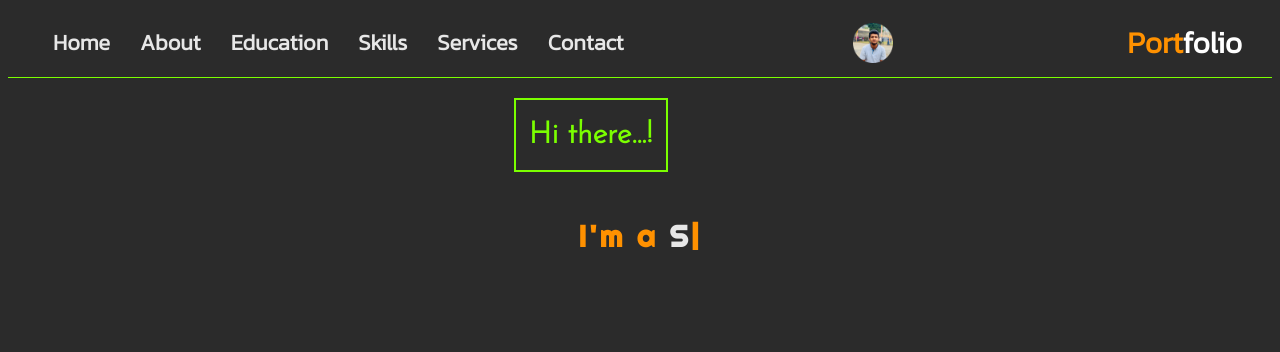
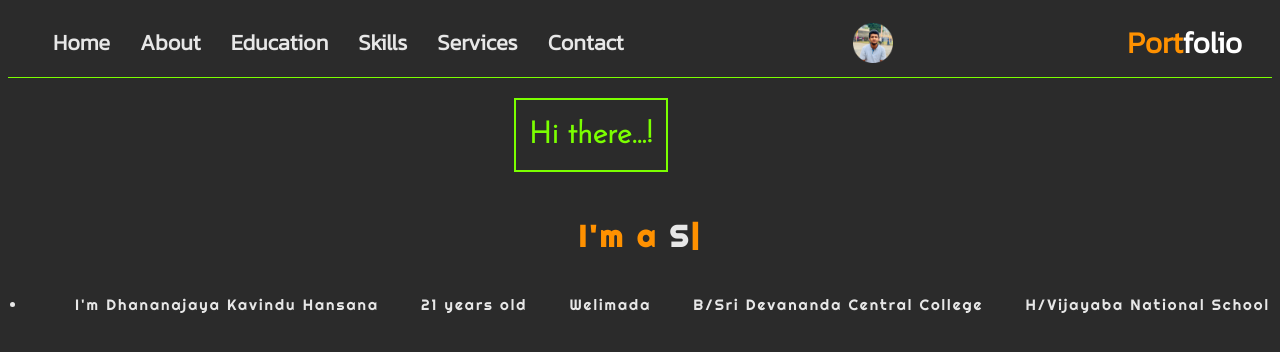
Before and after one commit to DhananjayaKavinduHansana/Portfolio, a plain HTML site: page index.html in a window 1280 px wide. Drawn offline with nearby package versions, Linux system fonts and the light colour scheme.

Commit message:
add about

```diff
--- a/index.css
+++ b/index.css
@@ -274,7 +274,7 @@ header:hover{
     min-height: 100vh;
     display: block;
     z-index: 98;
-    background-color: rgba(255, 255, 255, 0.87);
+    background-color: rgba(30, 29, 29, 0.933);
     padding-top: 120px;
     transition: 0.4s;
 }
@@ -300,7 +300,7 @@ header:hover{
 }
 
 .mobile-nav a.is-active, .mobile-nav a:hover{
-    background-color:#bdbdbd;
+    background-color:#ff9100;
     color: #2b2b2b;
 
 }
@@ -348,3 +348,14 @@ h1:hover {
 h2 .auto-input {
     color: #e7e7e7;
 }
+
+.about {
+    font-family: righteous;
+    color: #e7e7e7;
+    display: flex;
+    align-items: center;
+    justify-content: space-between;
+    letter-spacing: 2px;
+    font-size: 15px;
+
+}
--- a/index.html
+++ b/index.html
@@ -72,6 +72,14 @@
     </div>
     <div class="about" id="">
         <a href="" class="src"></a>
+        <li></li>
+        <p>
+            <ul>I'm Dhananajaya Kavindu Hansana</ul>
+            <ul>21 years old</ul>
+            <ul>Welimada</ul>
+            <ul>B/Sri Devananda Central College</ul>
+            <ul>H/Vijayaba National School</ul>
+        </p>
     </div>
 <script src="./index.js"></script>
 </body>
```
